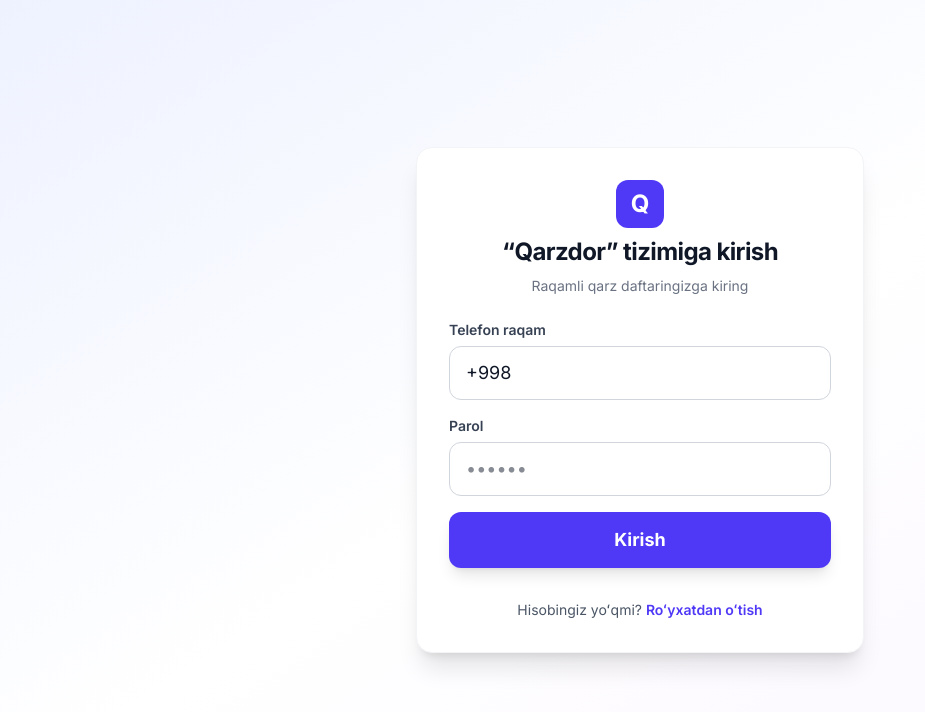
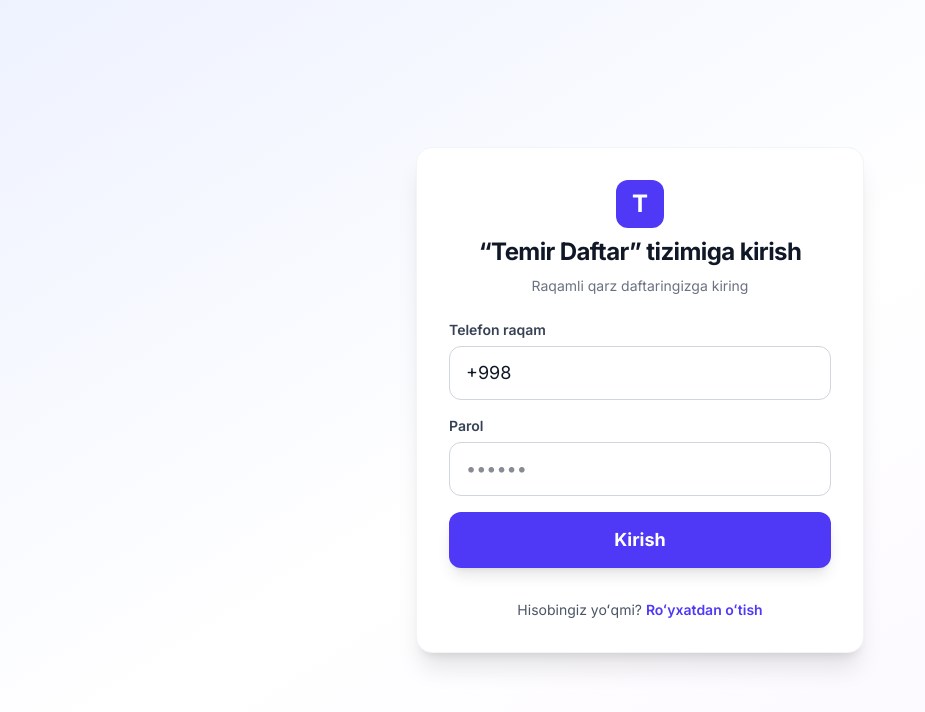
Before and after one commit to Mustafoqulov07/temirdaftar, a React (Vite) app in the folder frontend/: page /login in a window 1280 px wide. Shown: the top 712 px of the page, without its empty margins (0-925 px from the left). Built offline with nearby package versions, Linux system fonts and the light colour scheme; no server answers.

Commit message:
style: rename app branding from Qarzdor to Temir Daftar

```diff
--- a/frontend/src/layouts/AppLayout.tsx
+++ b/frontend/src/layouts/AppLayout.tsx
@@ -36,8 +36,8 @@ export const AppLayout: React.FC<{ children: React.ReactNode }> = ({ children })
         <div className="max-w-7xl mx-auto px-4 sm:px-6 lg:px-8 h-16 flex items-center justify-between">
           <div className="flex items-center space-x-8">
             <span className="text-xl font-bold text-indigo-600 tracking-tight flex items-center">
-              <span className="mr-2 px-2.5 py-1 bg-indigo-600 text-white rounded-lg text-sm font-extrabold">Q</span>
-              Qarzdor
+              <span className="mr-2 px-2.5 py-1 bg-indigo-600 text-white rounded-lg text-sm font-extrabold">T</span>
+              Temir Daftar
             </span>
             <nav className="flex space-x-1">
               {navItems.map((item) => (
@@ -73,8 +73,8 @@ export const AppLayout: React.FC<{ children: React.ReactNode }> = ({ children })
       {/* Mobile Header */}
       <header className="md:hidden bg-white border-b border-gray-100 sticky top-0 z-30 px-4 py-3 flex items-center justify-between">
         <span className="text-lg font-bold text-indigo-600 tracking-tight flex items-center">
-          <span className="mr-1.5 px-2 py-0.5 bg-indigo-600 text-white rounded text-xs font-extrabold">Q</span>
-          Qarzdor
+          <span className="mr-1.5 px-2 py-0.5 bg-indigo-600 text-white rounded text-xs font-extrabold">T</span>
+          Temir Daftar
         </span>
         <span className="text-xs font-semibold text-gray-600 bg-gray-100 px-2.5 py-1 rounded-full truncate max-w-[150px]">
           {store?.name}
--- a/frontend/src/pages/Login.tsx
+++ b/frontend/src/pages/Login.tsx
@@ -61,9 +61,9 @@ export const Login: React.FC = () => {
       <div className="max-w-md w-full bg-white rounded-2xl shadow-xl border border-gray-100 p-8 space-y-6">
         <div className="text-center space-y-2">
           <div className="inline-flex items-center justify-center w-12 h-12 bg-indigo-600 text-white rounded-xl text-2xl font-black mb-2">
-            Q
+            T
           </div>
-          <h1 className="text-2xl font-bold tracking-tight text-gray-900">“Qarzdor” tizimiga kirish</h1>
+          <h1 className="text-2xl font-bold tracking-tight text-gray-900">“Temir Daftar” tizimiga kirish</h1>
           <p className="text-sm text-gray-500">Raqamli qarz daftaringizga kiring</p>
         </div>
 
--- a/frontend/src/pages/Register.tsx
+++ b/frontend/src/pages/Register.tsx
@@ -75,10 +75,10 @@ export const Register: React.FC = () => {
       <div className="max-w-md w-full bg-white rounded-2xl shadow-xl border border-gray-100 p-8 space-y-6">
         <div className="text-center space-y-2">
           <div className="inline-flex items-center justify-center w-12 h-12 bg-indigo-600 text-white rounded-xl text-2xl font-black mb-2">
-            Q
+            T
           </div>
           <h1 className="text-2xl font-bold tracking-tight text-gray-900">Yangi hisob yaratish</h1>
-          <p className="text-sm text-gray-500">“Qarzdor” MVP tizimida roʻyxatdan oʻting</p>
+          <p className="text-sm text-gray-500">“Temir Daftar” tizimida roʻyxatdan oʻting</p>
         </div>
 
         {error && (
```
